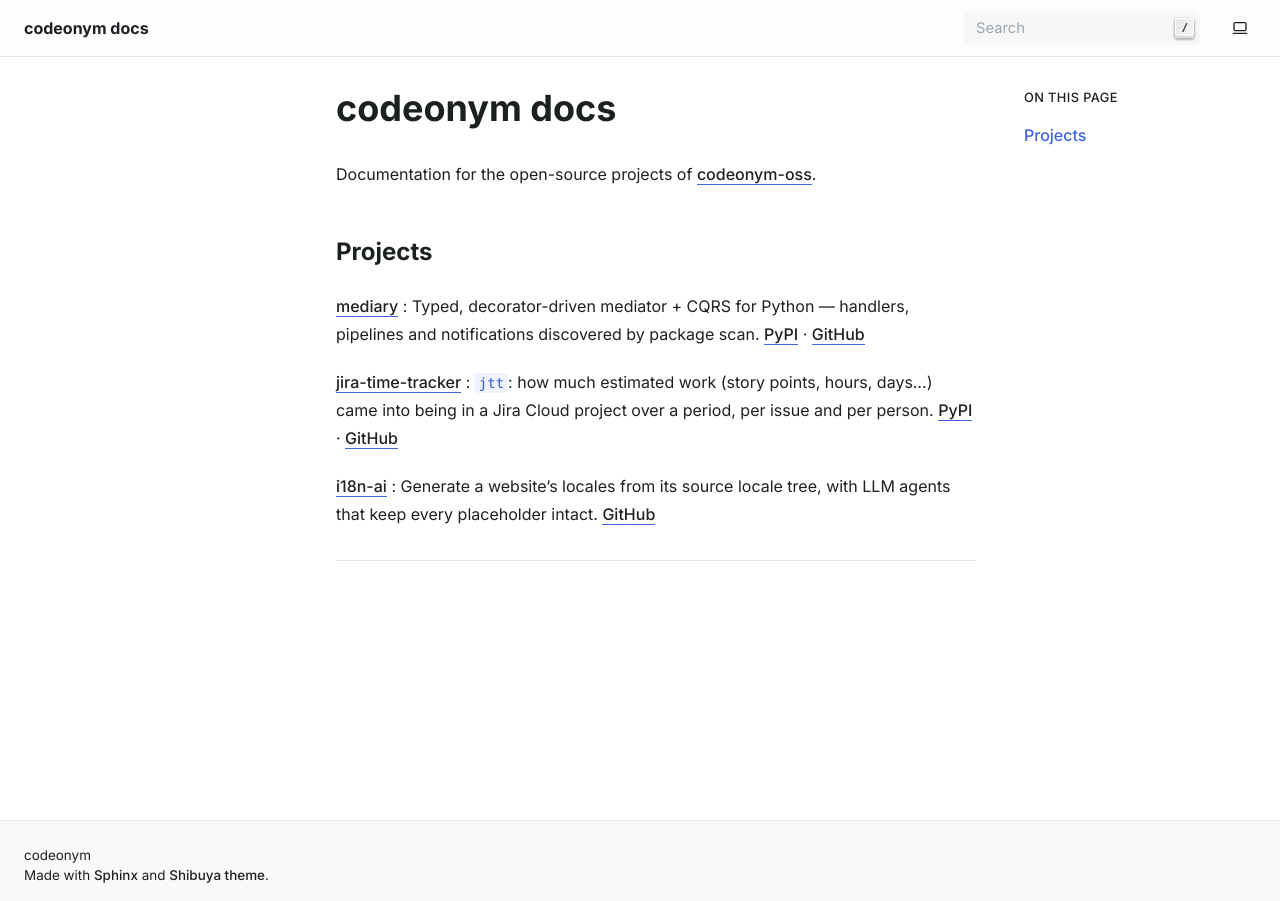
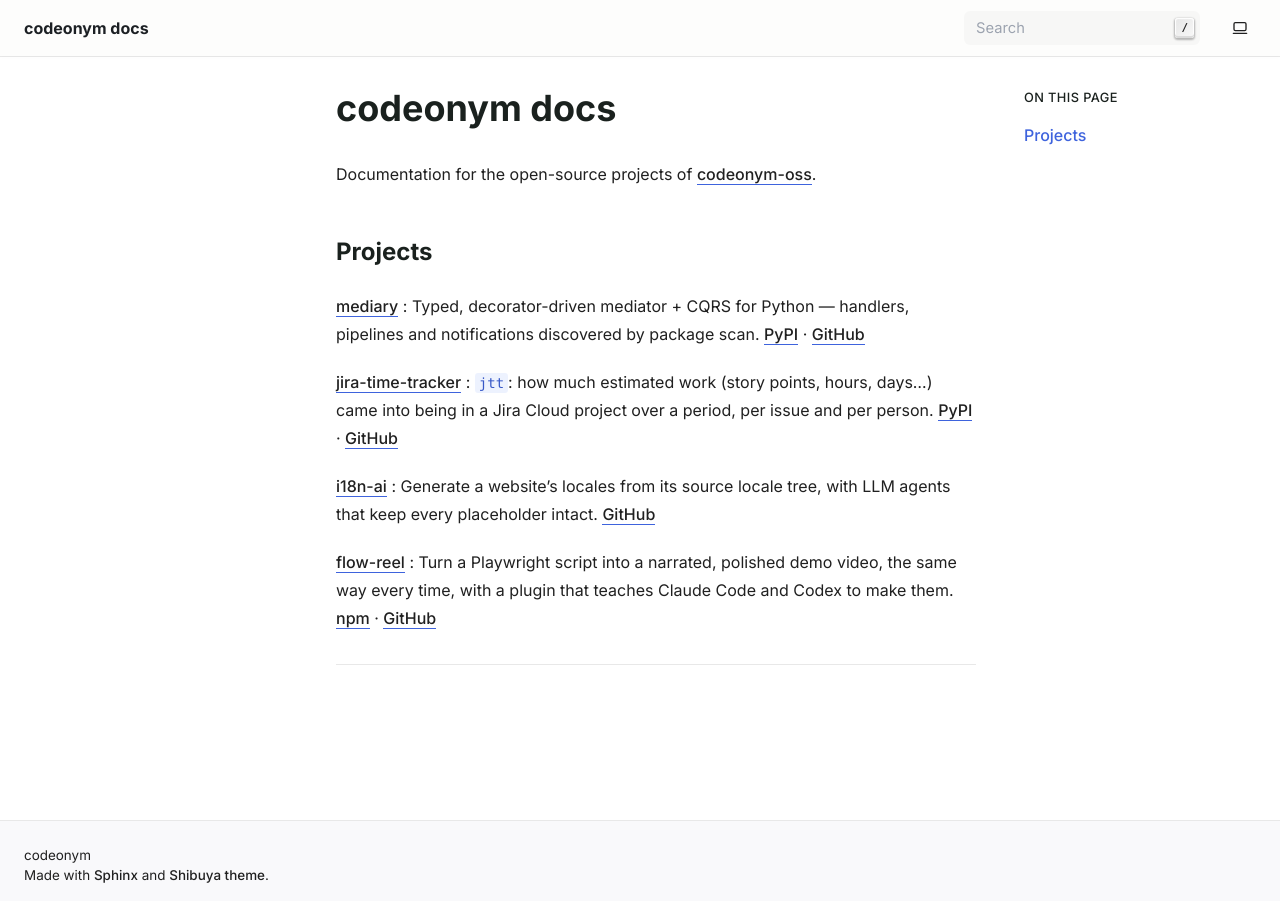
Before and after one commit to codeonym-oss/docs, a Sphinx documentation site: the page built from docs/index.md, in a window 1280 px wide. Built offline with Sphinx 7.4.7, drawn with Linux system fonts in a browser that asks for light colours.

Commit message:
docs: list flow-reel (#2)

```diff
--- a/docs/index.md
+++ b/docs/index.md
@@ -17,3 +17,8 @@ Documentation for the open-source projects of [codeonym-oss](https://github.com/
 [i18n-ai](https://docs.codeonym.work/projects/i18n-ai/)
 : Generate a website's locales from its source locale tree, with LLM agents that keep every
   placeholder intact. [GitHub](https://github.com/codeonym-oss/i18n-ai)
+
+[flow-reel](https://docs.codeonym.work/projects/flow-reel/)
+: Turn a Playwright script into a narrated, polished demo video, the same way every time, with a plugin
+  that teaches Claude Code and Codex to make them. [npm](https://www.npmjs.com/package/flow-reel) ·
+  [GitHub](https://github.com/codeonym-oss/flow-reel)
```
